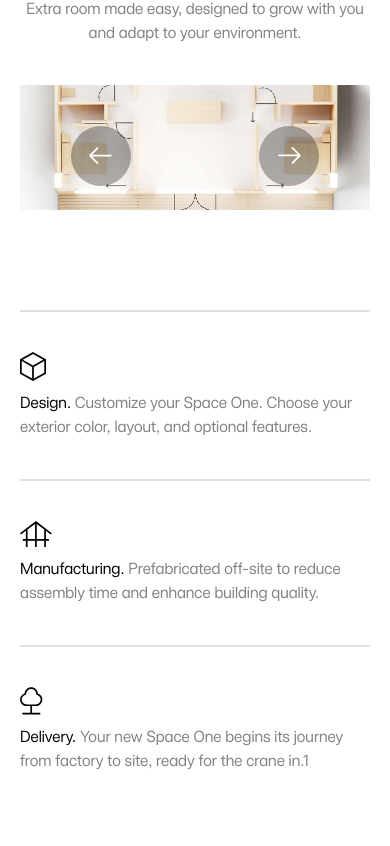
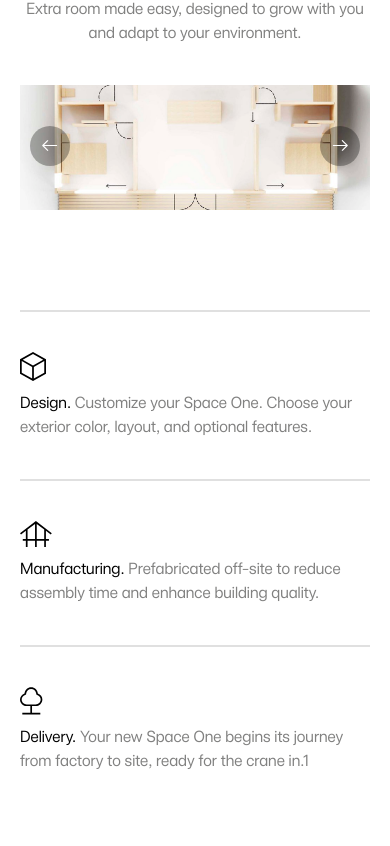
Before and after one commit to venkatesh-pro/etrader-new-landingpage, a Next.js app: page / in a window 390 px wide. Shown: the part 938-1784 px from the top of the page. Built offline with nearby package versions, Linux system fonts and the light colour scheme.

Commit message:
fixed the carousel left and right

```diff
--- a/app/globals.css
+++ b/app/globals.css
@@ -67,7 +67,7 @@
 /* Custom navigation styles */
 .swiper-button-next,
 .swiper-button-prev {
-  background: rgba(0, 0, 0, 0.3);/* Optional: remove background */
+  background: rgba(0, 0, 0, 0.3); /* Optional: remove background */
   color: red !important; /* Set your custom arrow color */
   font-size: 0; /* Remove text */
   width: 60px !important; /* Set size of the arrow buttons */
@@ -90,6 +90,9 @@
   .swiper-button-prev {
     margin-left: 0px;
     margin-right: 0px;
+    height: 40px !important;
+    width: 40px !important;
+    padding: 0px !important;
   }
 }
 
--- a/components/Carousel/Carousel.css
+++ b/components/Carousel/Carousel.css
@@ -3,7 +3,17 @@
 /* Custom navigation styles */
 .swiper-button-next,
 .swiper-button-prev {
-
   margin-left: 41px;
   margin-right: 41px;
 }
+
+@media (max-width: 768px) {
+  .swiper-button-next,
+  .swiper-button-prev {
+    margin-left: 0px;
+    margin-right: 0px;
+    height: 40px !important;
+    width: 40px !important;
+    padding: 0px !important;
+  }
+}
```
